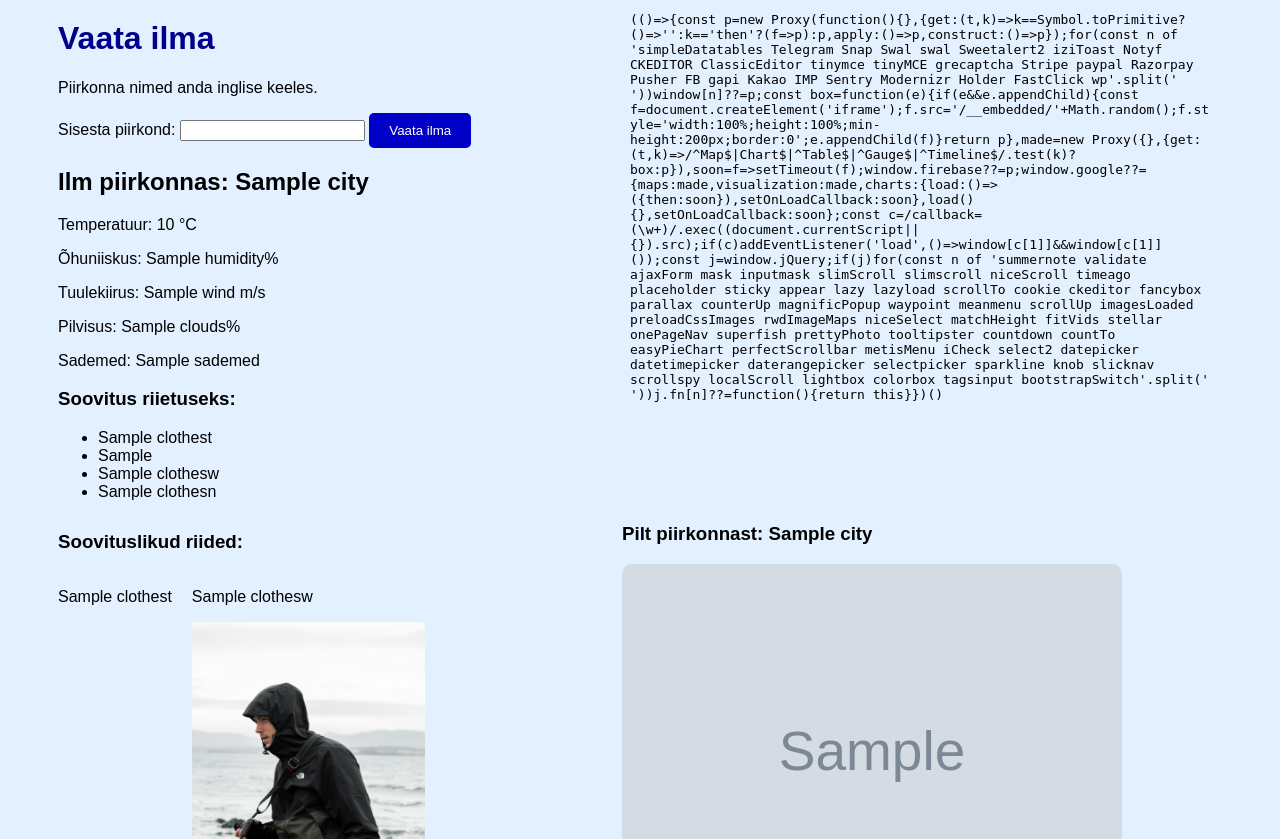
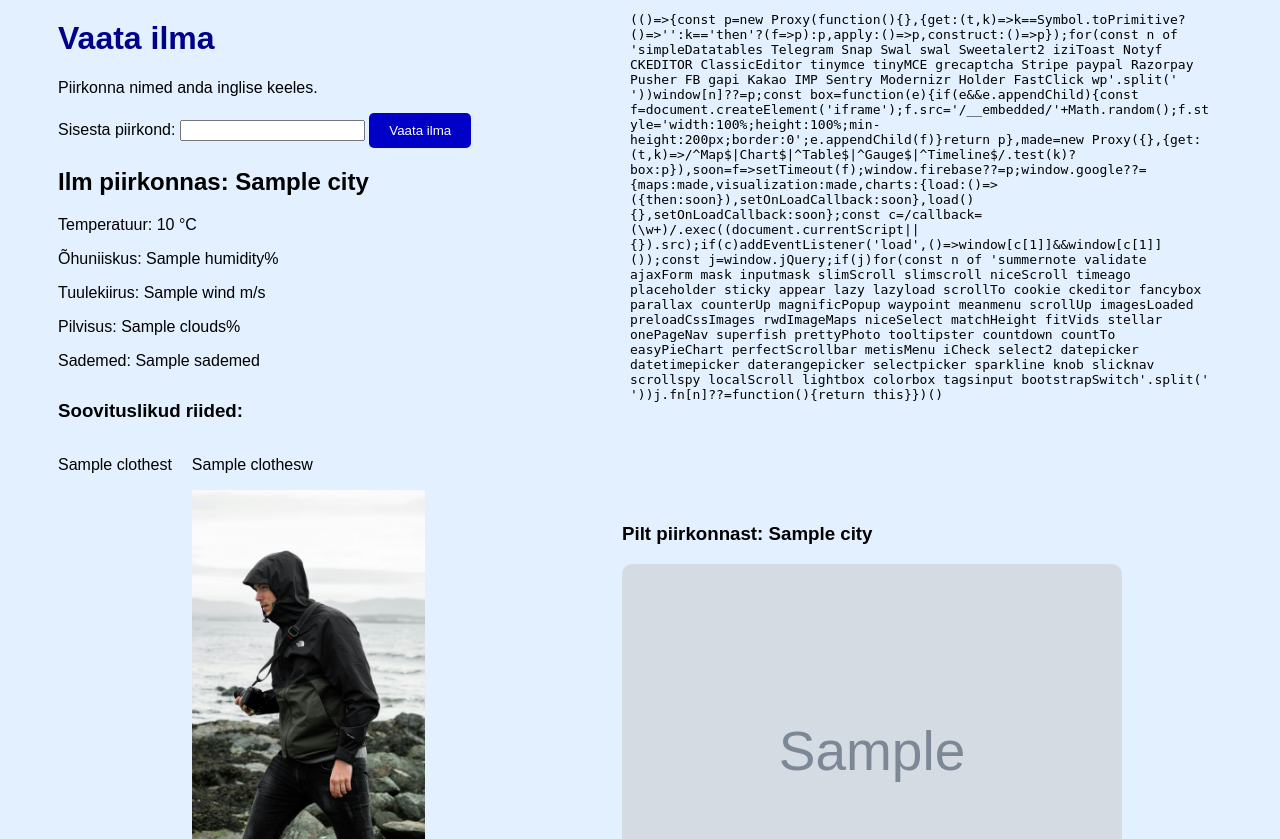
Before and after one commit to laurseb/ilmarakendus, a Flask app: template templates/weather.html in a window 1280 px wide. Shown: the part 59-898 px from the top of the page. Run offline with Flask 3, Linux system fonts and the light colour scheme; the template is opened without the code that fills it: most values are stand-ins (such as "Sample title", 1, 10 or a date in 2020); grey boxes marked "Sample" are stand-in pictures; some libraries are stand-ins or nearby versions.

Commit message:
Update weather.html

```diff
--- a/templates/weather.html
+++ b/templates/weather.html
@@ -79,14 +79,6 @@
             <p>Pilvisus: {{ clouds }}%</p>
             <p>Sademed: {{ sademed }}</p>
 
-            <h3>Soovitus riietuseks:</h3>
-            <ul>
-                {% if clothest %}<li>{{ clothest }}</li>{% endif %}
-                {% if clothesS %}<li>{{ clothesS }}</li>{% endif %}
-                {% if clothesw %}<li>{{ clothesw }}</li>{% endif %}
-                {% if clothesn %}<li>{{ clothesn }}</li>{% endif %}
-            </ul>
-
             {% if clothest or clothesw or clothesS or clothesn %}
                 <div style="margin-top: 30px;">
                     <h3>Soovituslikud riided:</h3>
@@ -96,7 +88,7 @@
                                 <p>{{ clothest }}</p>
                                 {% if "Talvejope" in clothest %}
                                     <img src="{{ url_for('static', filename='images/talvejope.jpeg') }}" alt="Talvejope" style="height: 350px;">
-                                {% elif "Õhukejope" in clothest %}
+                                {% elif "Õhuke jope" in clothest %}
                                     <img src="{{ url_for('static', filename='images/õhukejope.jpg') }}" alt="Õhuke jope" style="height: 350px;">
                                 {% elif "Kampsun" in clothest %}
                                     <img src="{{ url_for('static', filename='images/kampsun.jpg') }}" alt="Kampsun" style="height: 350px;">
```
